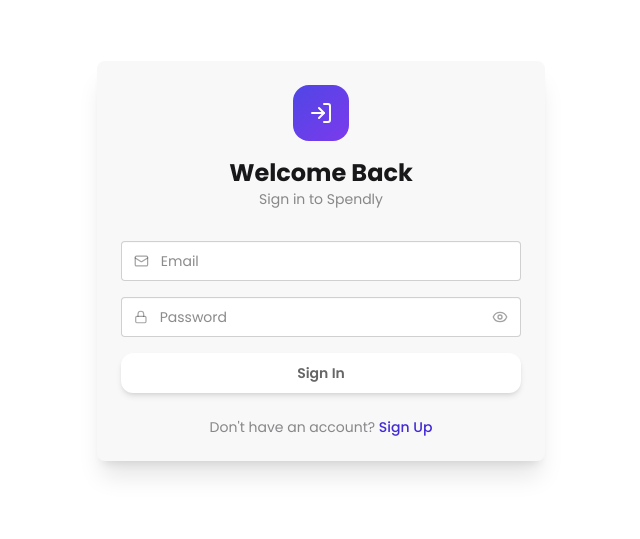
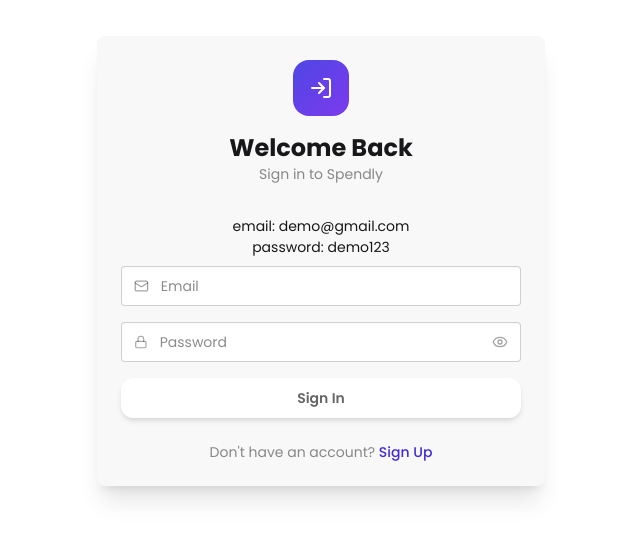
Before and after one commit to dipingit/expense-tracker, a React (Vite) app in the folder client/: page /login in a window 1280 px wide. Shown: the part 139-678 px from the top of the page, without its empty margins (319-959 px from the left). Built offline with nearby package versions, Linux system fonts and the light colour scheme.

Commit message:
(client): added demo login info

```diff
--- a/client/src/components/pages/Login.tsx
+++ b/client/src/components/pages/Login.tsx
@@ -44,6 +44,10 @@ const Login = () => {
                         </div>
                         <h1 className="text-2xl font-bold text-base-content">Welcome Back</h1>
                         <p className="text-base-content/50 text-sm">Sign in to Spendly</p>
+                    </div>
+                    <div className="text-center">
+                        <p>email: demo@gmail.com</p>
+                        <p>password: demo123</p>
                     </div>
 
                     <form onSubmit={handleSubmit} className="space-y-4">
```
